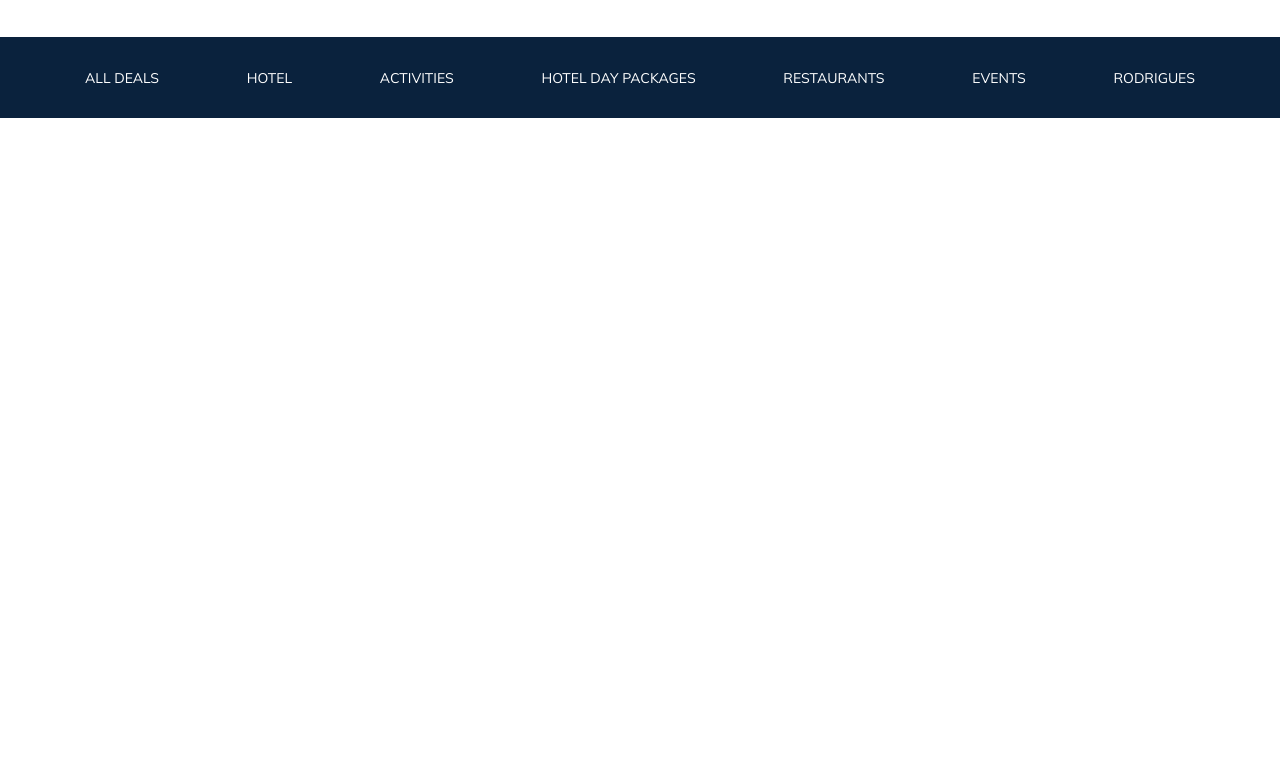
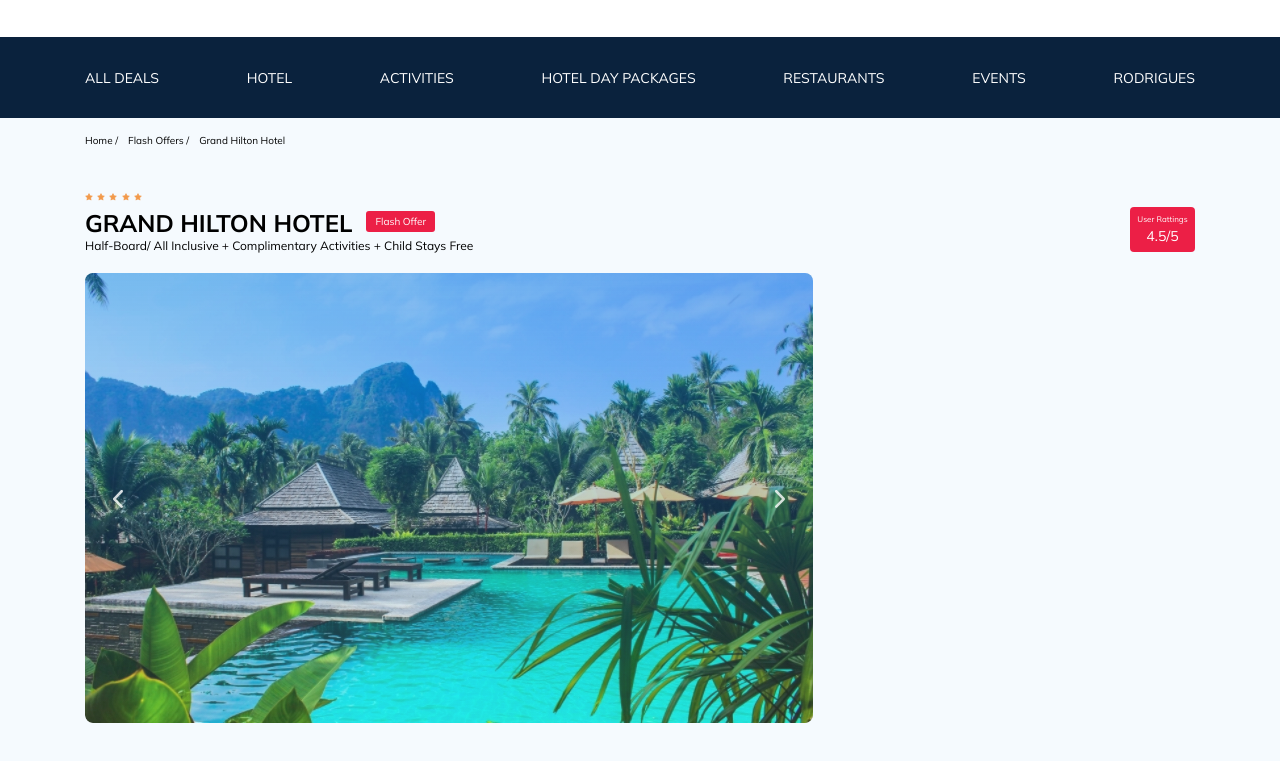
Before and after one commit to Mishaakk/Tour-Plan, a plain HTML site: page index.html in a window 1280 px wide. Shown: the part 83-844 px from the top of the page. Before the commit the page ends 800 px from the top, so only its background shows below. Drawn offline with Linux system fonts and the light colour scheme.

Commit message:
create: added swiper-slider in hote

```diff
--- a/index.html
+++ b/index.html
@@ -19,6 +19,7 @@
     <link rel="preconnect" href="https://fonts.googleapis.com">
     <link rel="preconnect" href="https://fonts.gstatic.com" crossorigin>
     <link href="https://fonts.googleapis.com/css2?family=Nunito:ital,wght@0,800;1,800&display=swap" rel="stylesheet">
+    <link rel="stylesheet" href="css/swiper-bundle.min.css">
     <link rel="stylesheet" href="css/style.css">
 </head>
 <body>
@@ -79,8 +80,76 @@
         </div>
         <!-- /.navbar-bottom -->
     </header>
+    <nav class="breadcrumb">
+        <div class="container">
+            <ul class="breadcrumb-list">
+                <li class="breadcrumb-list__item">
+                    <a href="#" class="breadcrumb-list__link">Home</a>
+                </li>
+                <li class="breadcrumb-list__item">
+                    <a href="#" class="breadcrumb-list__link">Flash Offers</a>
+                </li>
+                <li class="breadcrumb-list__item">
+                    Grand Hilton Hotel
+                </li>
+            </ul>
+        </div>
+    </nav>
+    <!-- /.breadcrumb -->
+    <section class="hotel">
+        <div class="container">
+            <div class="hotel-wrapper">
+                <div class="hotel-wrapper__left">
+                    <div class="hotel-info">
+                        <div class="stars">
+                            <img src="images/Star.svg" alt="star">
+                            <img src="images/Star.svg" alt="star">
+                            <img src="images/Star.svg" alt="star">
+                            <img src="images/Star.svg" alt="star">
+                            <img src="images/Star.svg" alt="star">
+                        </div>
+                        <div class="hotel-name">GRAND HILTON HOTEL</div>
+                        <span class="offer hotel-info__offer">Flash Offer</span>
+                    </div>
+                    <p class="hotel-description">Half-Board/ All Inclusive + Complimentary Activities + Child Stays Free</p>
+                </div>
+                <!-- /.hotel-wrapper__left -->
+                <div class="rating hotel-wrapper__right">
+                    <span class="rating__text">User Rattings</span>
+                    <span class="rating__counter">4.5/5</span>
+                </div>
+                <!-- /.hotel-wrapper__right -->
+            </div>
+            <div class="hotel-grid">
+                <div class="slider">
+                    <!-- Slider main container -->
+                    <div class="swiper">
+                        <!-- Additional required wrapper -->
+                        <div class="swiper-wrapper">
+                            <!-- Slides -->
+                            <div class="swiper-slide">
+                                <img src="images/Rectangle 5.jpeg" alt="slider /">
+                            </div>
+                            <div class="swiper-slide">
+                                <img src="images/Rectangle 5.jpeg" alt="slider /">
+                            </div>
+                            <div class="swiper-slide">
+                                <img src="images/Rectangle 5.jpeg" alt="slider /">
+                            </div>
+                            ...
+                        </div>
+                        <!-- If we need navigation buttons -->
+                        <button class="slider-button slider-button--prev"></button>
+                        <button class="slider-button slider-button--next"></button>
+                    </div>
+                </div>
+                <!-- /.slider -->
+            </div>
+        </div>
+    </section>
 
 
-
+    <script src="js/swiper-bundle.min.js"></script>
+    <script src="js/app.js"></script>
 </body>
 </html>
--- /dev/null
+++ b/js/app.js
@@ -0,0 +1,11 @@
+const swiper = new Swiper(".swiper", {
+    // Optional parameters
+    loop: true,
+
+    // Navigation arrows
+    navigation: {
+        nextEl: ".slider-button--next",
+        prevEl: ".slider-button--prev",
+    },
+    effect: `'coverflow'`,
+});
--- a/sass/_media.sass
+++ b/sass/_media.sass
@@ -44,3 +44,7 @@
     .logo
         width: 100px
         height: 13px
+
+@media screen and (max-width: 320px)
+    .container
+        max-width: 280px
--- a/sass/_settings.sass
+++ b/sass/_settings.sass
@@ -1,6 +1,7 @@
 *
     box-sizing: border-box
 body
+    background-color: $secondary
     font-family: 'Mulish', sans-serif
 .container
     max-width: 1110px
--- a/sass/_var.sass
+++ b/sass/_var.sass
@@ -1,4 +1,5 @@
 $primary: #ec1f46
+$secondary: #F5FAFE
 $dark: #0a223d
 $tc: #333
 $light: #fff
--- /dev/null
+++ b/sass/blocks/_breadcrumb.sass
@@ -0,0 +1,18 @@
+.breadcrumb
+    max-width: 1110px
+    margin: auto
+    &-list
+        display: flex
+        align-items: center
+        gap: 10px
+        padding: 0
+        list-style: none
+        &__item
+            font-size: 10px
+            line-height: 13px
+            &:not(:last-child)
+                &::after
+                    content: '/'
+        &__link
+            text-decoration: none
+            color: inherit
--- /dev/null
+++ b/sass/blocks/_hotel.sass
@@ -0,0 +1,80 @@
+.hotel
+    padding: 23px 0 70px 0
+    &-wrapper
+        display: flex
+        align-items: center
+        justify-content: space-between
+    &-name
+        font-size: 24px
+        line-height: 30px
+        font-weight: bold
+        margin: 4px 0 0 0
+    &-info
+        display: flex
+        flex-wrap: wrap
+        align-items: center
+        &__offer
+            margin-left: 14px
+    &-description
+        font-size: 12px
+        line-height: 15px
+        margin-top: 0
+        margin-bottom: 20px
+.stars
+    flex-basis: 100%
+.offer
+    font-size: 10px
+    line-height: 13px
+    padding: 4px 9px
+    background-color: $primary
+    color: $light
+    border: none
+    border-radius: 3px
+.rating
+    max-width: 65px
+    min-height: 45px
+    text-align: center
+    background-color: $primary
+    color: $light
+    border-radius: 4px
+    &__text
+        font-size: 8px
+        line-height: 10px
+    &__counter
+        font-size: 14px
+        line-height: 18px
+.swiper
+  width: 100%
+  height: 450px
+  position: relative
+  border-radius: 8px
+  &::after
+    content: ''
+    position: absolute
+    top: 0
+    right: 0
+    bottom: 0
+    left: 0
+    background: linear-gradient(180.00deg, rgba(0, 122, 223, 0.48),rgba(255, 255, 255, 0.13) 100%)
+    z-index: 10
+.slider
+    width: 728px
+    &-button
+        position: absolute
+        top: 50%
+        transform: translateY(-50%)
+        z-index: 99
+        width: 30px
+        height: 30px
+        border: none
+        cursor: pointer
+        background-repeat: no-repeat
+        background-position: center
+        background-size: 10px
+        background-color: transparent
+        &--next
+            right: 18px
+            background-image: url(../images/Vector-next.svg)
+        &--prev
+            left: 18px
+            background-image: url(../images/Vector-left.svg)
--- a/sass/style.sass
+++ b/sass/style.sass
@@ -10,6 +10,12 @@
 // Стили для блока header
 @import 'blocks/header'
 
+// Хлебные крошки
+@import 'blocks/breadcrumb'
+
+// стили hotel
+@import 'blocks/hotel'
+
 // подключение mixin
 @import 'mixin'
 
```
Also changed, not shown: app.js (deleted), css/style.css, css/swiper-bundle.min.css (added), images/Rectangle 5.jpeg (added), images/Slider.jpeg (added), images/Star.svg (added), images/Vector-left.svg (added), images/Vector-next.svg (added), js/swiper-bundle.min.js (added), 1 other file.
